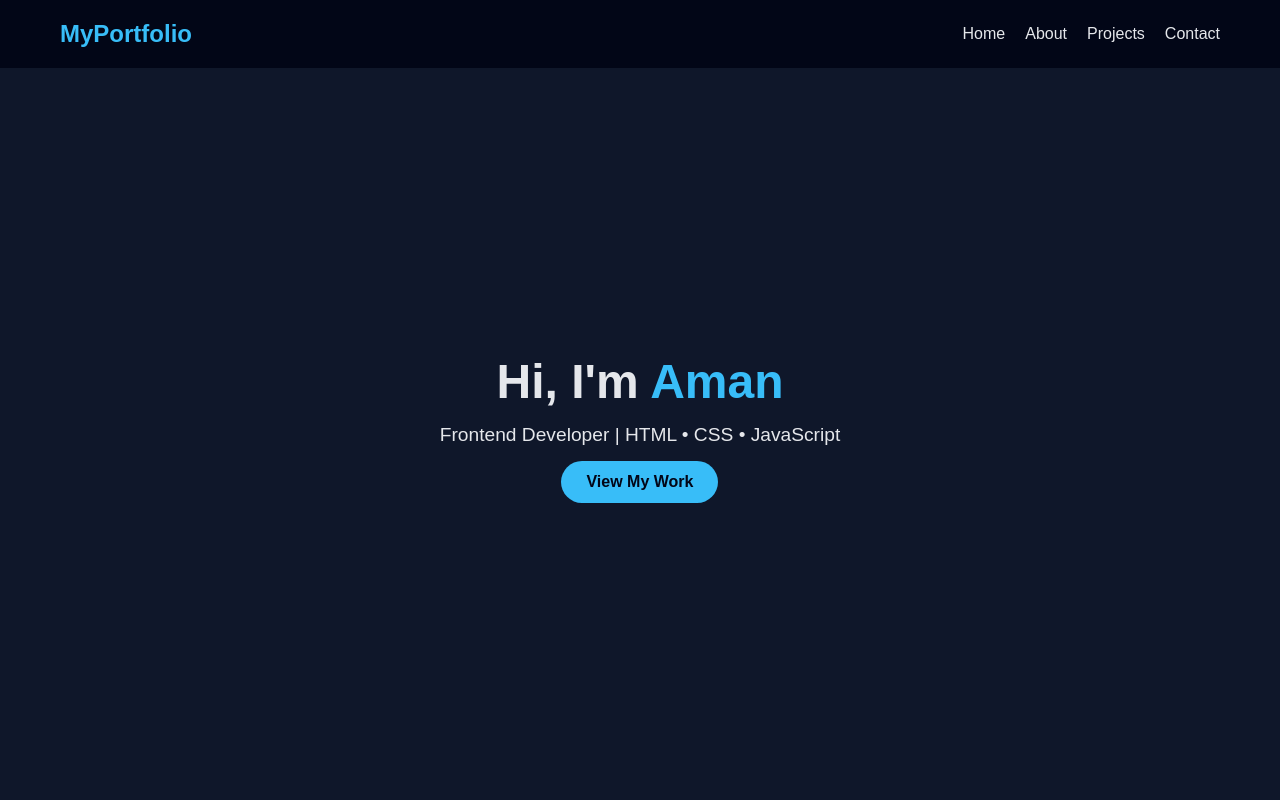
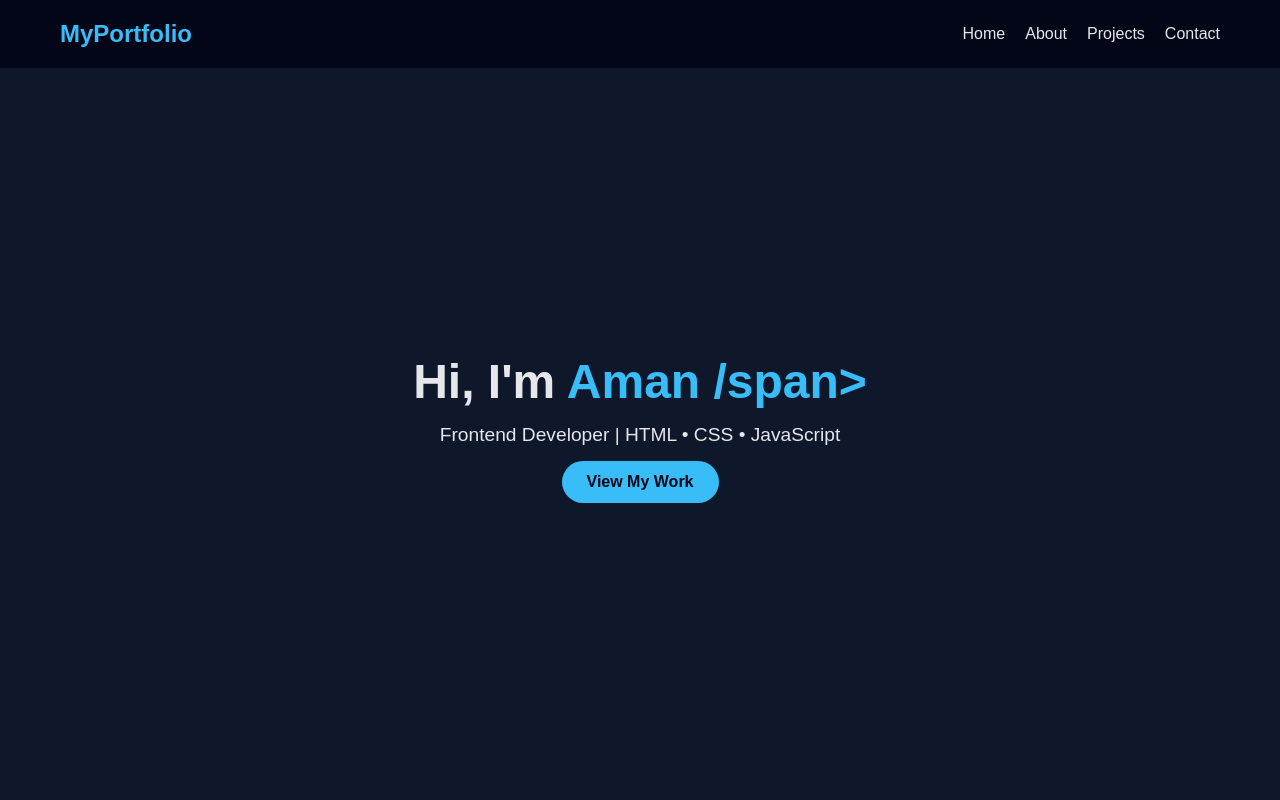
Before and after one commit to gitmy230-debug/4th, a plain HTML site: page index.html in a window 1280 px wide. Shown: the top 800 px of the page. Drawn offline with Linux system fonts and the light colour scheme.

Commit message:
Update index.html

```diff
--- a/index.html
+++ b/index.html
@@ -22,7 +22,7 @@
   <!-- HERO -->
   <section id="home" class="hero">
     <div class="hero-text">
-      <h1>Hi, I'm <span>Aman</span></h1>
+      <h1>Hi, I'm <span>Aman /span></h1>
       <p>Frontend Developer | HTML • CSS • JavaScript</p>
       <a href="#projects" class="btn">View My Work</a>
     </div>
```
